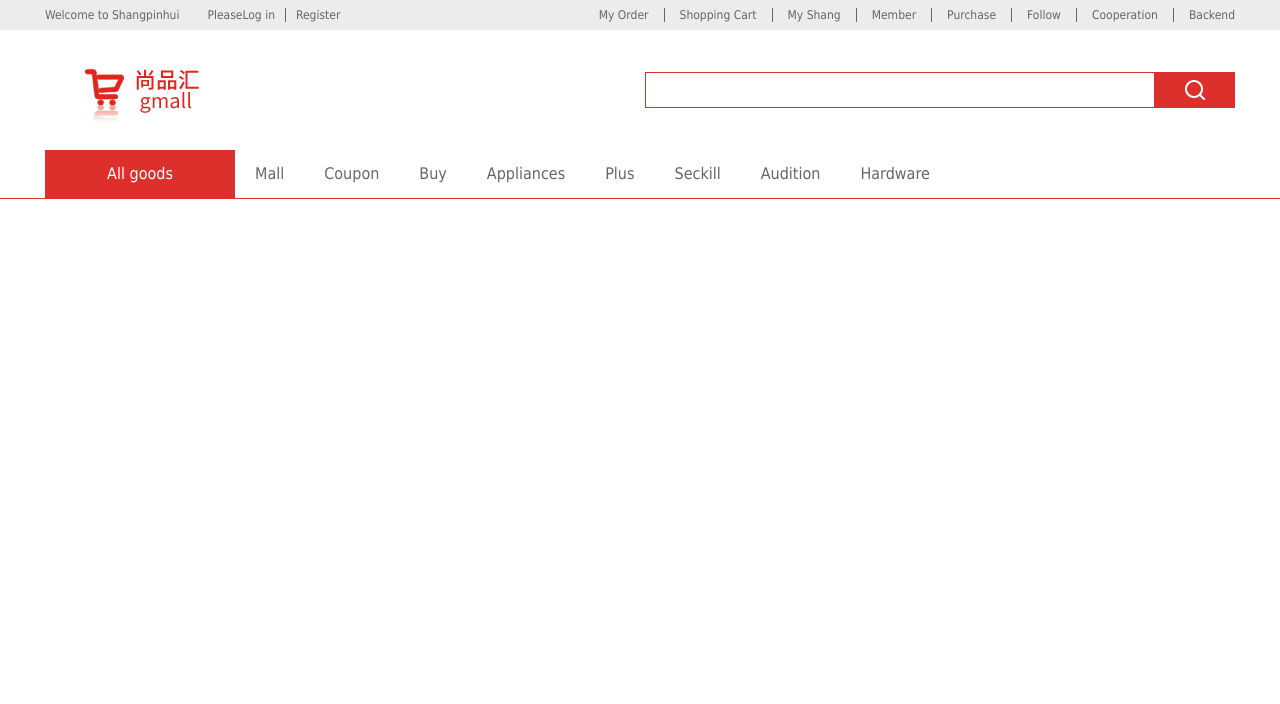
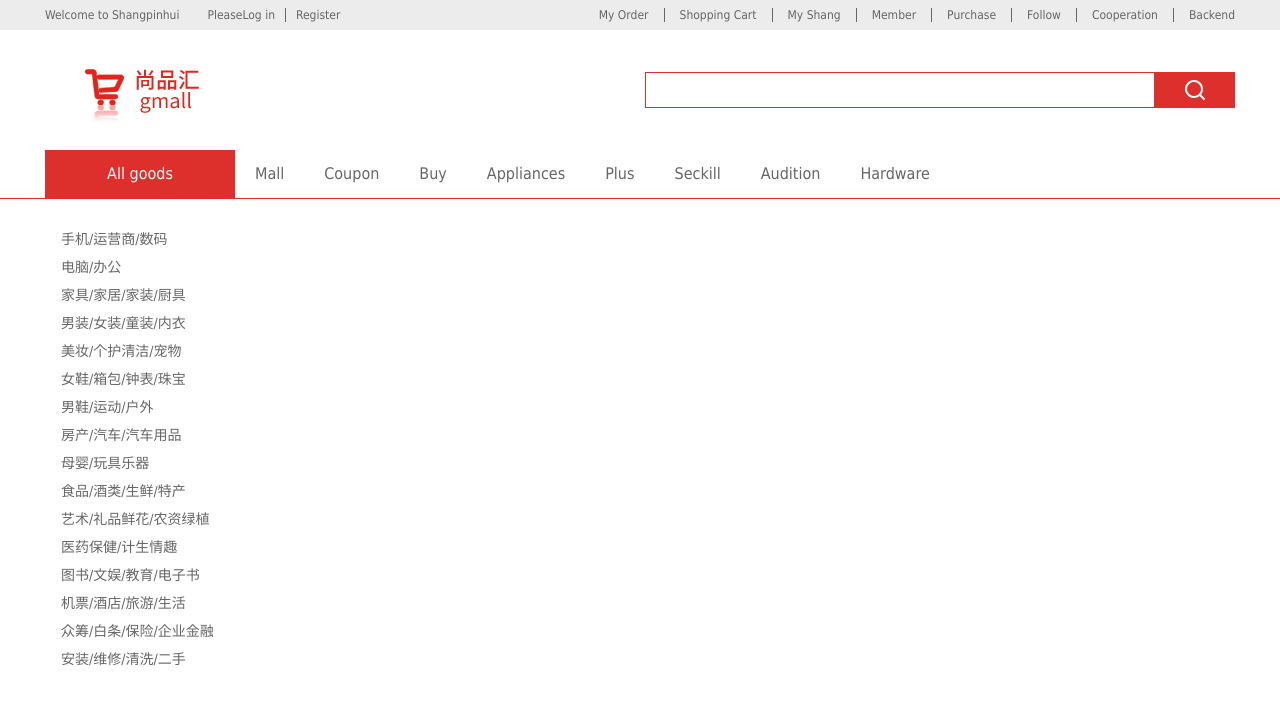
Before and after one commit to IreneMengj/shangpinhui, a plain HTML site: page index.html in a window 1280 px wide. Shown: the top 704 px of the page. Drawn offline with Linux system fonts and the light colour scheme.

Commit message:
side-nav

```diff
--- a/index.html
+++ b/index.html
@@ -71,7 +71,24 @@
   <!-- main content -->
   <div class="main-content">
     <div class="container clearfix">
-      <ul class="slide-nav leftfix"></ul>
+      <ul class="slide-nav leftfix">
+        <li><a href="#">手机/运营商/数码</a></li>
+        <li><a href="#">电脑/办公</a></li>
+        <li><a href="#">家具/家居/家装/厨具</a></li>
+        <li><a href="#">男装/女装/童装/内衣</a></li>
+        <li><a href="#">美妆/个护清洁/宠物</a></li>
+        <li><a href="#">女鞋/箱包/钟表/珠宝</a></li>
+        <li><a href="#">男鞋/运动/户外</a></li>
+        <li><a href="#">房产/汽车/汽车用品</a></li>
+        <li><a href="#">母婴/玩具乐器</a></li>
+        <li><a href="#">食品/酒类/生鲜/特产</a></li>
+        <li><a href="#">艺术/礼品鲜花/农资绿植</a></li>
+        <li><a href="#">医药保健/计生情趣</a></li>
+        <li><a href="#">图书/文娱/教育/电子书</a></li>
+        <li><a href="#">机票/酒店/旅游/生活</a></li>
+        <li><a href="#">众筹/白条/保险/企业金融</a></li>
+        <li><a href="#">安装/维修/清洗/二手</a></li>
+      </ul>
       <div class="banner leftfix"></div>
       <div class="slide-other leftfix"></div>
     </div>
```
